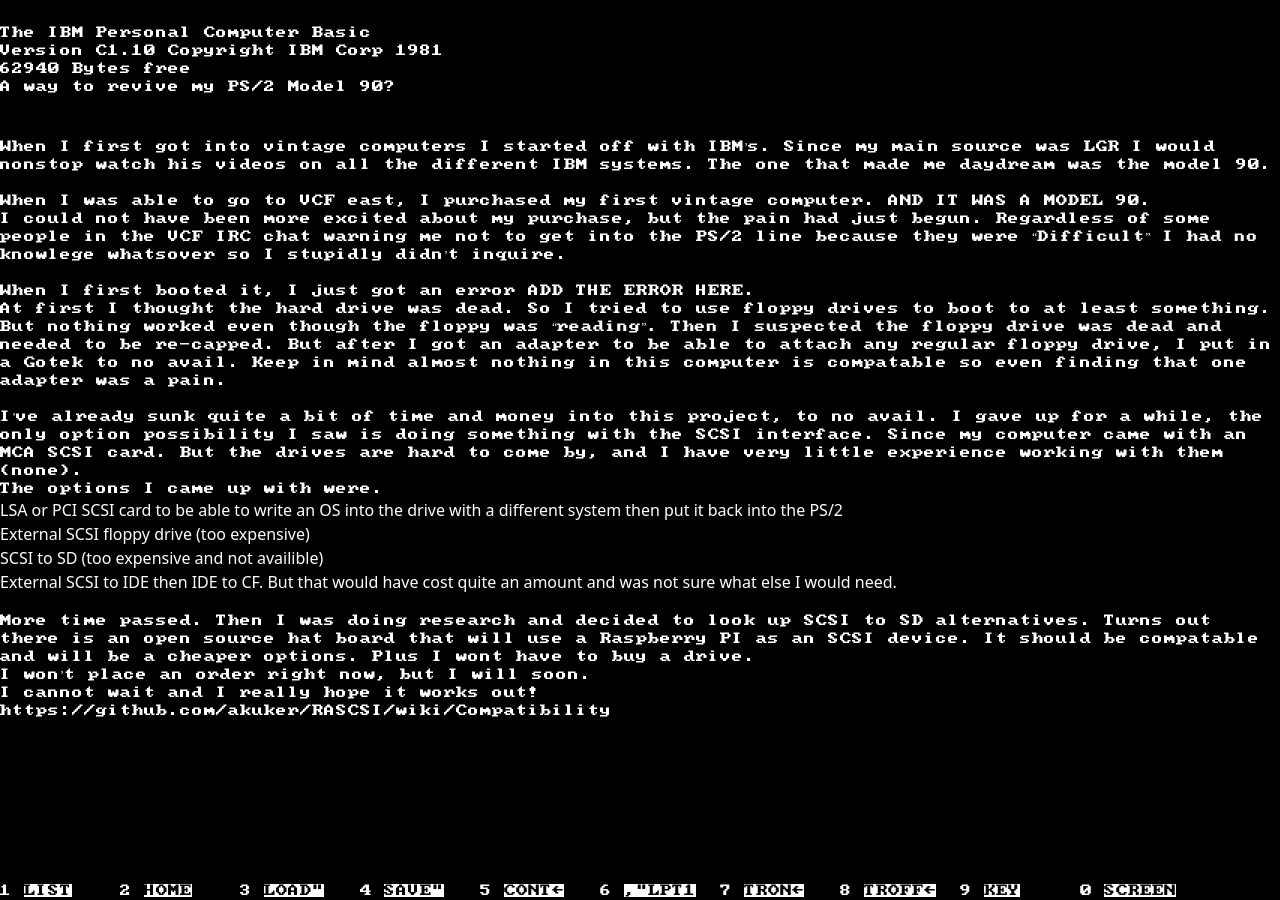
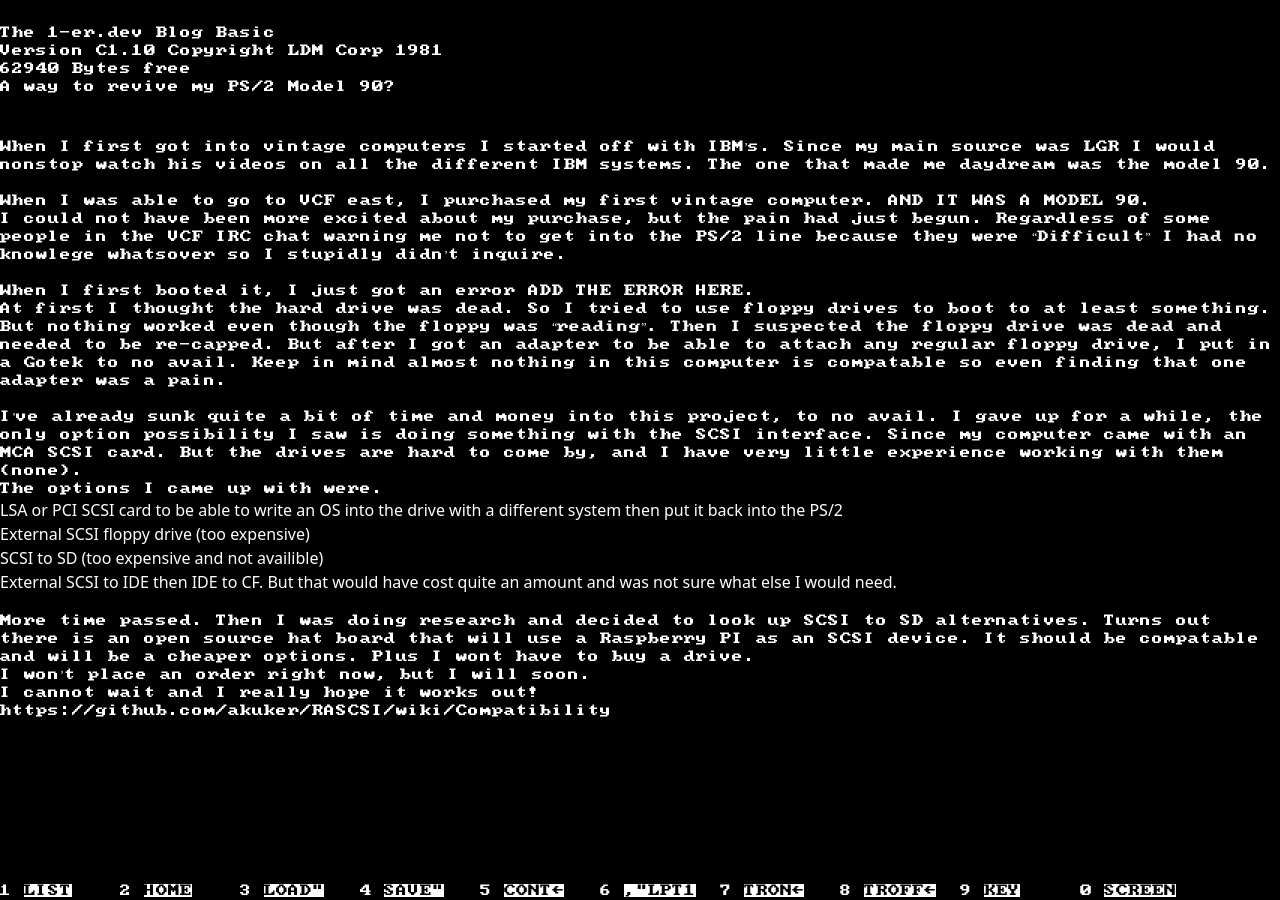
Before and after one commit to lennymelnik/1-er, a Jekyll site: the page built from _posts/2022-06-04-a-possible-solution.md, in a window 1280 px wide. Built offline with Jekyll 4.4.1, drawn with Linux system fonts in a browser that asks for light colours; nearby versions of some CDN libraries.

Commit message:
Update article

```diff
--- a/_layouts/vintage.html
+++ b/_layouts/vintage.html
@@ -23,8 +23,8 @@
 <div class="bg-black text-white" style="min-height: 100vh">
     <div class="container mx-auto bg-grey">
         <br />
-        <p>The IBM Personal Computer Basic</p>
-        <p>Version C1.10 Copyright IBM Corp 1981</p>
+        <p>The 1-er.dev Blog Basic</p>
+        <p>Version C1.10 Copyright LDM Corp 1981</p>
         <p>62940 Bytes free</p>
 
 
```
